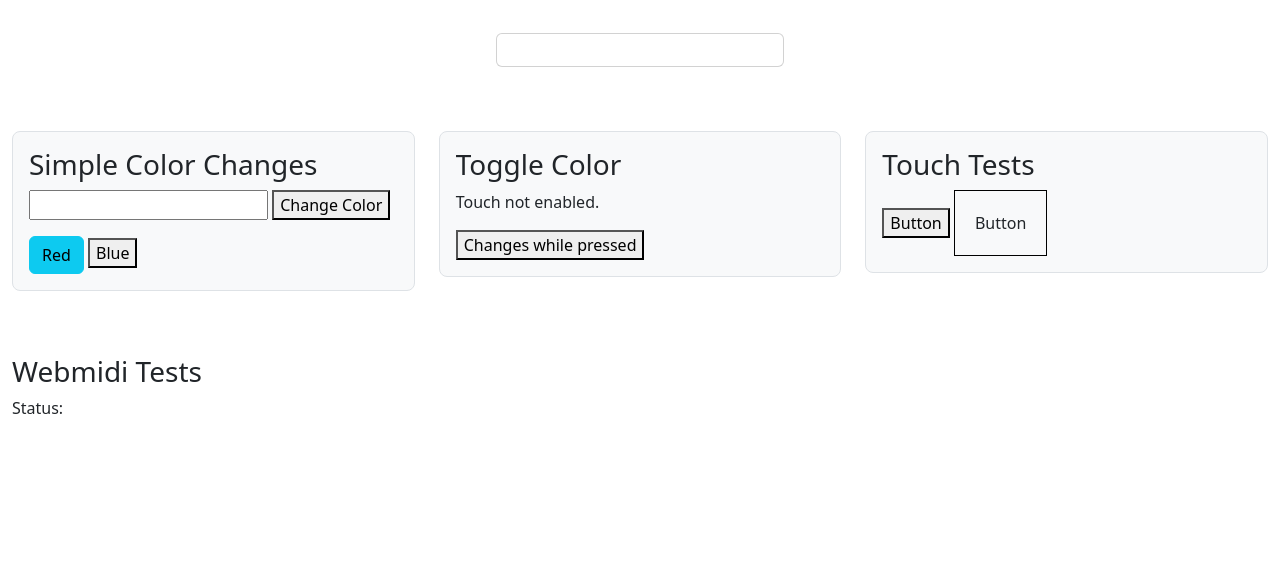
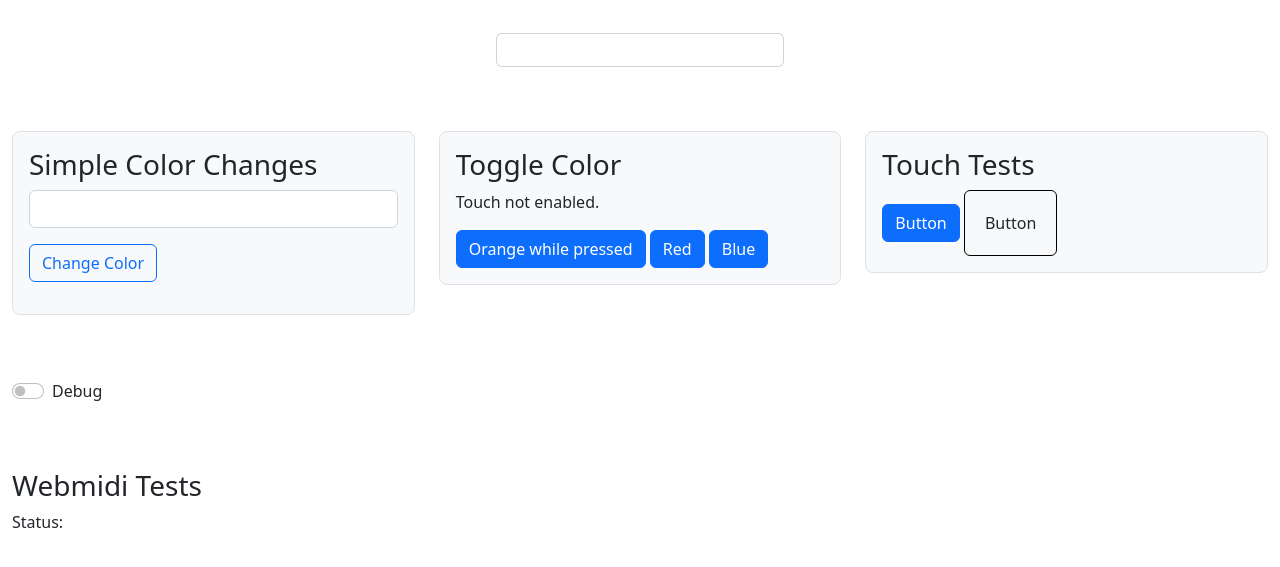
Before and after one commit to gpizarro/crowdlights, a website built with webpack: page public/admin.html in a window 1280 px wide. Shown: the part 63-630 px from the top of the page. Built offline with nearby package versions, Linux system fonts and the light colour scheme.

Commit message:
toggles debug button on main

```diff
--- a/public/admin.html
+++ b/public/admin.html
@@ -63,11 +63,15 @@
           <div class="border bg-light p-3 rounded-3">
             <h3>Simple Color Changes</h3>
             <form action="" id="admin-form">
-              <input type="text" id="input">
-              <button id="button">Change Color</button>
+                <div class="mb-3">
+                  <input type="text" id="input" class="form-control">
+                </div>
+
+                <div class="mb-3">
+                  <button type="submit" id="button" class="btn btn-outline-primary">Change Color</button>
+                </div>
               </form>
-            <button class="btn btn-info" id="redButton">Red</button>
-            <button id="blueButton">Blue</button>
+
             </div>
           </div>
 
@@ -75,20 +79,29 @@
             <div class="border bg-light border p-3 rounded-3">
               <h3>Toggle Color</h3>
               <p>Touch not enabled.</p>
-            <button id="togglesWhenPressed">Changes while pressed</button>
+              <button id="togglesWhenPressed" class="btn btn-primary">Orange while pressed</button>
+              <button type="button" class="btn btn-primary" id="redButton">Red</button>
+              <button id="blueButton" class="btn btn-primary">Blue</button>
             </div>
         </div>
 
         <div class="col">
           <div class="border bg-light border p-3 rounded-3">
             <h3>Touch Tests</h3>
-            <button id="touchButton" class="button">Button</button>
-            <div class="toggle-button" id="touchButton2">Button</div>
+            <button id="touchButton" class="btn btn-primary">Button</button>
+            <div class="toggle-button btn" id="touchButton2">Button</div>
+          </div>
         </div>
       </div>
 
+      <div class="row">
+        <div class="col">
+          <div class="form-check form-switch">
+            <input class="form-check-input" type="checkbox" id="flexSwitchCheckDefault">
+            <label class="form-check-label" for="flexSwitchCheckDefault">Debug</label>
           </div>
-
+        </div>
+      </div>
       <div class="row">
         <div id="webMidiSection">
           <h3>Webmidi Tests</h3>
--- a/src/main.js
+++ b/src/main.js
@@ -1,6 +1,9 @@
 const socket = io();
 const infoCard = document.querySelector('#appInfo');
+const infoCardContainer = document.querySelector('#infoCardContainer');
+
 const body = document.getElementById('body');
+
 
 function setColor(color) {
   document.body.style.backgroundColor = color;
@@ -33,10 +36,19 @@ socket.on('change_background_color', function(color) {
   logColorState(color);
 });
 
+socket.on('showDebug', function() {
+  infoCardContainer.classList.remove('invisible');
+});
+
+socket.on('hideDebug', function() {
+  infoCardContainer.classList.add('invisible');
+});
+
 (function() {
   getCurrentColor();
 })();
 
+
 function logColorState(color) {
   infoCard.innerHTML = color;
 }
```
Also changed, not shown: public/index.html (+10 -1 lines), server/server.js (+13 -2 lines), src/admin.js (+7 -0 lines). Lines whose indentation alone changed are shown as unchanged.
